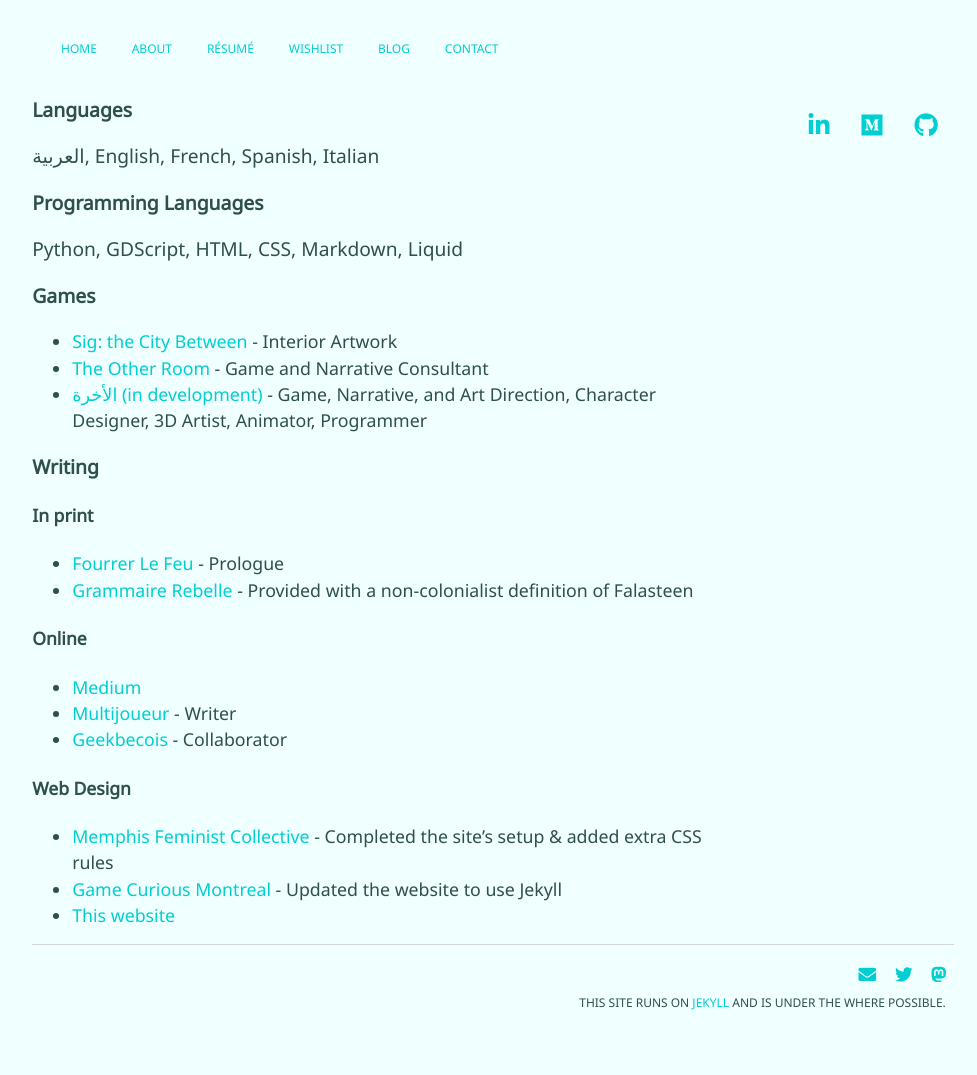
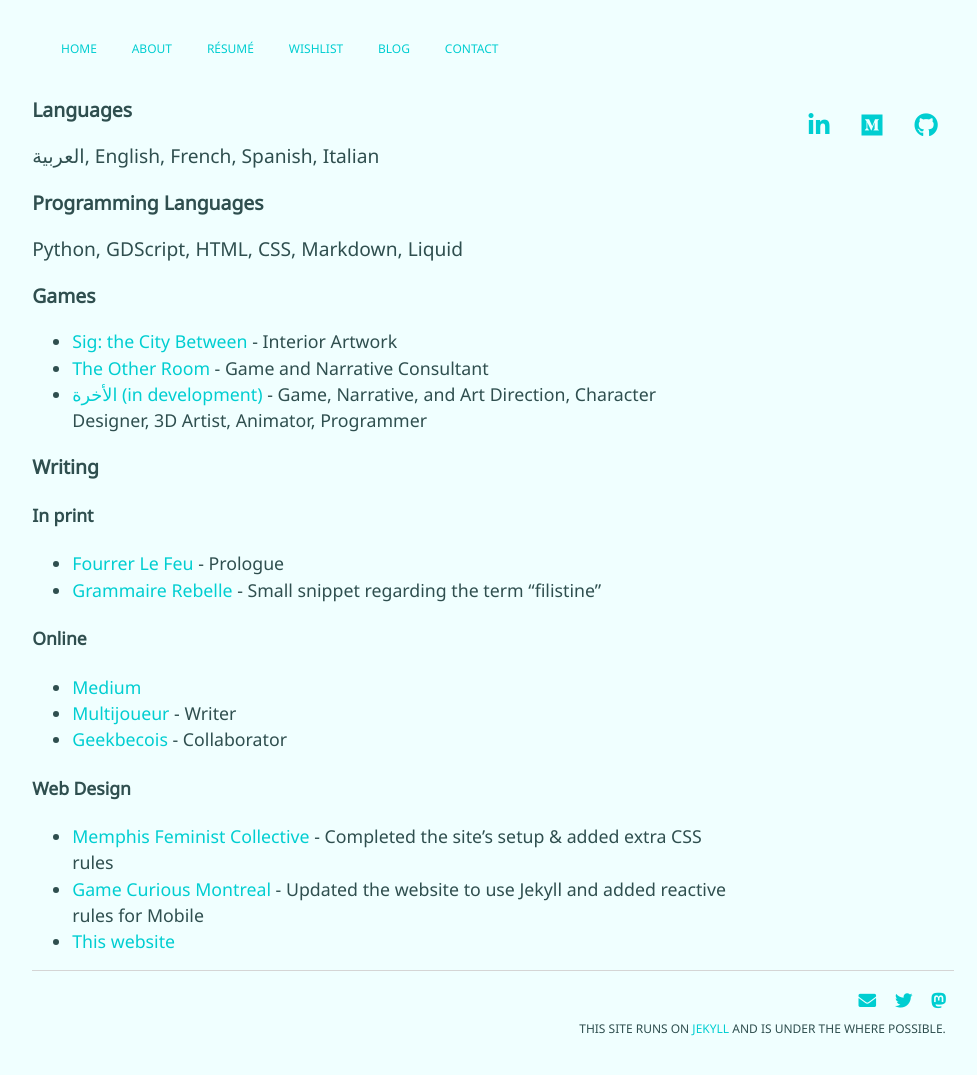
Before and after one commit to mstfacmly/mstfacmly.github.io, a Jekyll site: the page built from resume.md, in a window 1280 px wide and 1100 px high. Shown: the top 1075 px of the window, without its empty margins (147-1124 px from the left). Built offline with Jekyll 4.4.1, drawn with Linux system fonts in a browser that asks for light colours; nearby versions of some CDN libraries; a script that is not in the unit is left out.

Commit message:
Update resume.md

```diff
--- a/resume.md
+++ b/resume.md
@@ -50,7 +50,7 @@
 ### Writing
 #### In print
 * [Fourrer Le Feu](https://leslibraires.ca/livres/fourrer-le-feu-marjolaine-beauchamp-9782924682036.html) - Prologue
-* [Grammaire Rebelle](https://www.facebook.com/events/290536951728803/) - Provided with a non-colonialist definition of Falasteen
+* [Grammaire Rebelle](https://www.facebook.com/events/290536951728803/) - Small snippet regarding the term "filistine"
 
 #### Online
 * [Medium]({{ site.medium }})
@@ -59,7 +59,7 @@
 
 #### Web Design
 * [Memphis Feminist Collective](http://memphisfeministcollective.org/) - Completed the site's setup & added extra CSS rules
-* [Game Curious Montreal](http://gamecuriousmtl.mrgs.ca/) - Updated the website to use Jekyll
+* [Game Curious Montreal](http://gamecuriousmtl.mrgs.ca/) - Updated the website to use Jekyll and added reactive rules for Mobile
 * [This website](/)
 
 <!--div id="contributions" class="contributions" markdown="1">
```
